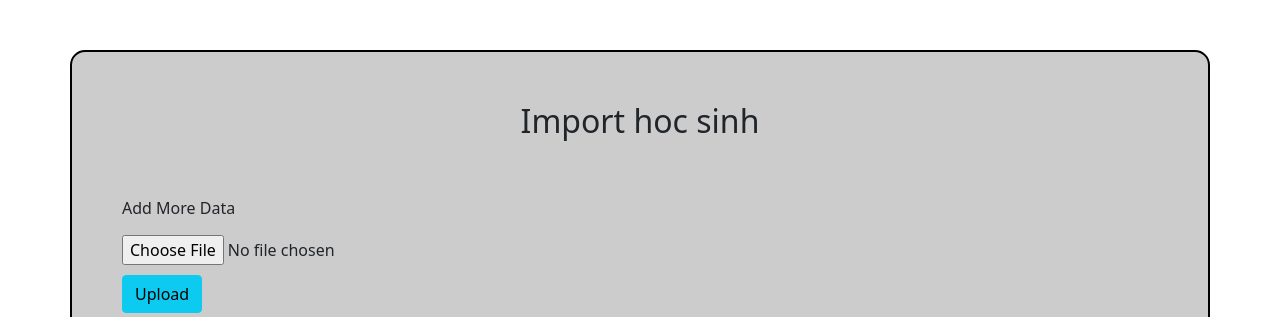
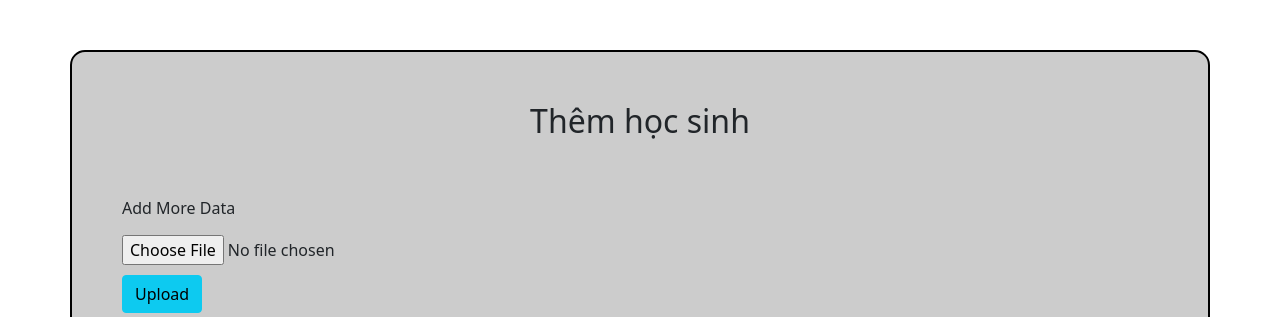
Before and after one commit to khiemcoNY/BTL_CongNgheWeb, a PHP site: page /admin/view/addhocsinh.php in a window 1280 px wide. Shown: the top 317 px of the page. Run offline with PHP 8.4, Linux system fonts and the light colour scheme; the visitor is signed in with stand-in values (Sample User, id 1); data that the repository does not hold is empty.

Commit message:
sua lai form them giaovien va hocsinh

```diff
--- a/De10_QuanLyHocSinhTruongHoc/admin/view/addgiaovien.php
+++ b/De10_QuanLyHocSinhTruongHoc/admin/view/addgiaovien.php
@@ -54,7 +54,7 @@ tr:nth-child(even) {
             <div class="col-md-12 style1">
 
 
-                <h2 align="center">Giáo Viên</h2>
+                <h2 align="center">Thêm Giáo Viên</h2>
                 <form id="upload_csv" method="post" enctype="multipart/form-data">
                     <div class="col-md-3">
 
--- a/De10_QuanLyHocSinhTruongHoc/admin/view/addhocsinh.php
+++ b/De10_QuanLyHocSinhTruongHoc/admin/view/addhocsinh.php
@@ -53,7 +53,7 @@ tr:nth-child(even) {
             <div class="col-md-12 style1">
 
 
-                <h2 align="center">Import hoc sinh</h2>
+                <h2 align="center">Thêm học sinh</h2>
                 <br>
                 <form id="upload_csv" method="post" enctype="multipart/form-data">
                     <div class="col-md-3">
```
